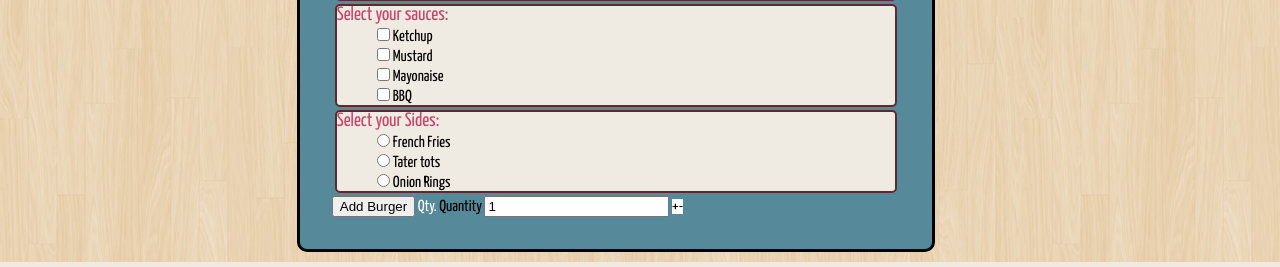
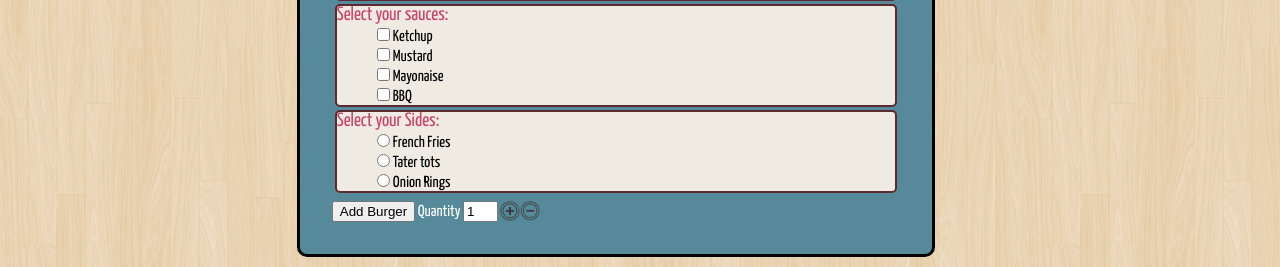
Before and after one commit to bcarson19/Burger-Bar, a PHP site: page /index.html in a window 1280 px wide. Shown: the part 552-819 px from the top of the page. Run offline with PHP 8.4, Linux system fonts and the light colour scheme; some libraries are stand-ins or nearby versions.

Commit message:
plus and minus button onscreen

```diff
--- a/index.html
+++ b/index.html
@@ -111,13 +111,14 @@
 				<input type="radio" name="sides" value="Onion rings" id="side3"><label for="side3">Onion Rings</label><br>
 			  </div>
 
-			 	<button id="addBurger">Add Burger</button>
-			 	<span id="quantity_label">Qty.</span>
-		        <label for="">Quantity</label>
-		        <input type="text" name="quantity" id="quantity" value="1">
-		        <span class="inc change">+</span><span class="dec change">-</span>
+			 <button id="addBurger">Add Burger</button>
+			 	<!-- <span id="quantity_label">Qty.</span> -->
+		        <label id="quantity_label" for="">Quantity</label>
+		        <input type="text" name="quantity" id="quantity_textField" value="1">
+		        <!-- <span class="inc change">+</span><span class="dec change">-</span> -->
+		        <!-- <span class="inc change">+</span><span class="dec change">-</span> -->
+			 	<img class="inc change" src="img/plus.png" alt="+"><img class="dec change" src="img/minus.png" alt="-">
 
-			 <!--	<input type="text" name="Quantity" id="quantity_textField" > -->
 
 			</form>
 
--- a/style/style.css
+++ b/style/style.css
@@ -184,5 +184,6 @@ color: white;
 
 .change{
 	width: 20px;
-	background-color: white;
+	position: relative;
+	top: 5px;
 }
```
